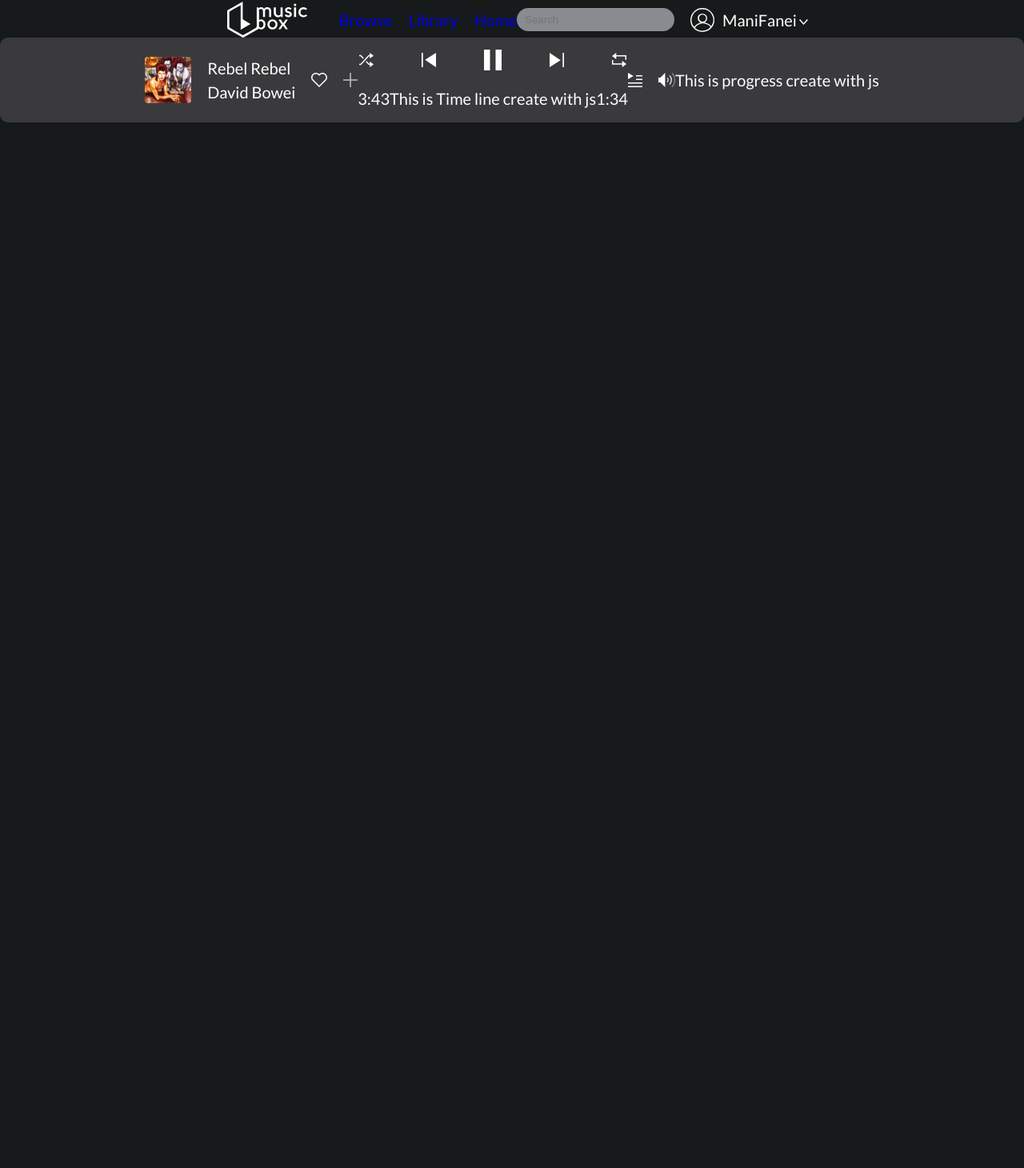
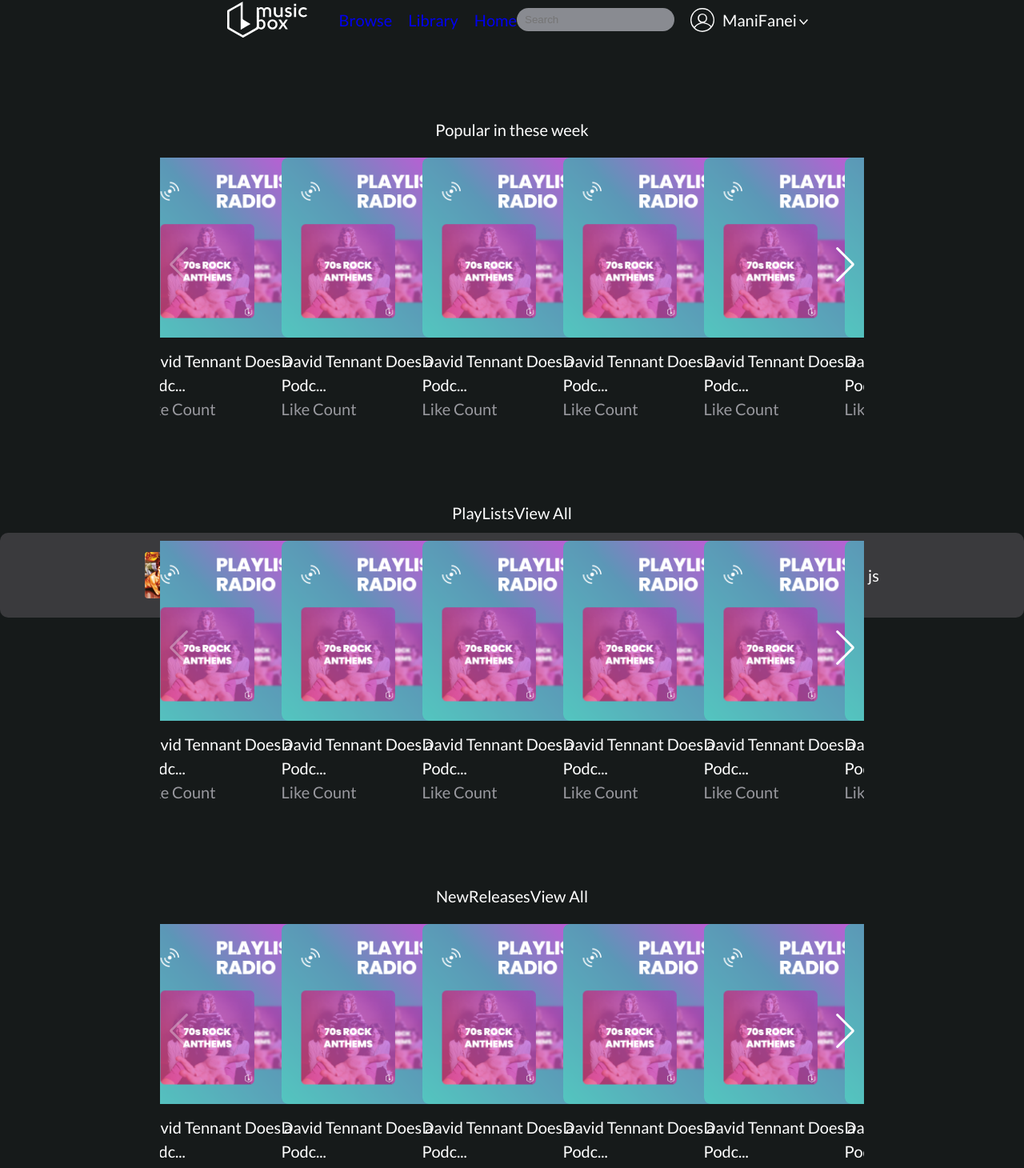
Before and after one commit to ManiPr/music-app-master-master, a React (Create React App) app: page /category in a window 1280 px wide. Shown: the part 28-1488 px from the top of the page at 80% size. Before the commit the page ends 800 px from the top, so only its background shows below. Built offline with nearby package versions, Linux system fonts and the light colour scheme.

Commit message:
Category-Detail

```diff
--- a/src/components/music/Music.css
+++ b/src/components/music/Music.css
@@ -1,18 +1,29 @@
-.music{
+/* .music{
+
+}
+.music__image-container{
     position: relative;
-    color: white;
-    width: 70%;
+    display: inline-block;
+    overflow: hidden;
 }
-.music:hover:before{
-    content: '';
-    background:var(--bg-hover);
-    position:absolute;
+.music__image-container::before{
+    content: "";
+    position: absolute;
+    top: -2.4rem;
+    left: 1rem;
+    bottom: 0;
     width: 100%;
-    height: 86%;
-    opacity: 50%;
-    border-radius: 1rem;
+    height: 100%;
+    background-color: red;
+    opacity: 0;
+    transition: opacity 0.3s;
     cursor: pointer;
     overflow: none;
+    border-top-right-radius: 6.2rem;
+}
+
+.music__container-image:hover::before {
+    opacity: 50%;
 }
 .music__content{
     gap: 2rem;
@@ -31,3 +42,104 @@
 .music__name{
 
 }
+
+
+
+
+
+
+
+
+
+
+
+
+.music__container-image::before {
+    content: "";
+    position: absolute;
+    top: -2.4rem;
+    left: 1rem;
+    bottom: 0;
+    width: 100%;
+    height: 100%;
+    background-color: var(--bg-hover);
+    opacity: 0;
+    transition: opacity 0.3s;
+    cursor: pointer;
+    overflow: none;
+    border-top-right-radius: 6.2rem;
+}
+
+.music__container-image:hover::before {
+    opacity: 50%;
+} */
+.music{
+}
+.music__wrapper{
+    flex-direction: column;
+    position: relative;
+}
+
+.music__container-image{
+    position: relative;
+    display: inline-block;
+    overflow: hidden;
+}
+.music__container-image::before {
+    content: "";
+    position: absolute;
+    top: 0;
+    left:0;
+    bottom: 0;
+    width: 100%;
+    height: 96.5%;
+    background-color: var(--bg-hover);
+    opacity: 0;
+    transition: opacity 0.3s;
+    cursor: pointer;
+    overflow: hidden;
+    border-top-left-radius: 1rem;
+    border-top-right-radius: 1rem;
+    border-bottom-left-radius:1rem;
+    border-bottom-right-radius:1rem;
+}
+
+.music__container-image:hover::before {
+    opacity: 50%;
+}
+.music__image{
+    cursor: pointer;
+
+}
+.music__information{
+    flex-direction: column;
+    align-items: flex-start;
+}
+.music__name{
+    cursor: pointer;
+
+}
+.music__creator{
+    font-size: 2rem;
+    color: var(--text-hover);
+    cursor: pointer;
+
+}
+.music__content{
+    top: 10rem;
+    right: 7rem;
+    position: absolute;
+    gap: 2rem;
+    cursor: pointer;
+    display: none;
+}
+.music__container-image:hover + .music__content {
+    display: flex;
+}
+.swiper-button-next,
+.swiper-button-prev {
+  left: 50%;
+  transform: translateY(-70%);
+  --swiper-navigation-color:var(--white);
+
+}
--- a/src/components/music/Music.js
+++ b/src/components/music/Music.js
@@ -8,17 +8,32 @@ import play from '../../assets/images/SVG File/Play.svg'
 export default function Music({props}) {
   return (
     <>
-    <div className='music'>
+      {/* <div className='music__image-container'>
       <img className='music__image' src={playlist} alt='Playlist' />
+      </div>
       <p className='music__name'>
         {props.Name}
-      </p>
-      <div className='music__content center'>
+      </p> */}
+       <div className='music center'>
+        <div className='music__wrapper'>
+            <div className='music__container-image'>
+            <img className='music__image' src={playlist} alt='Playlist' />
+            </div>
+
+        <div className='music__information center'>
+        <p className='music__name'>
+        David Tennant Does a Podc...
+        </p>
+        <p className='music__creator'>Like Count</p>
+        </div>
+        </div>
+
+    </div>
+    <div className='music__content center'>
         <img className='recently-played__button' src={heart} alt='Heart' />
         <img className='recently-played__button' src={play} alt='Play' />
         <img className='recently-played__button' src={more} alt='More' />
       </div>
-    </div>
     </>
   );
 }
--- /dev/null
+++ b/src/pages/category-detail/CategoryDetail.js
@@ -0,0 +1,97 @@
+import React,{useState} from 'react'
+import { Swiper, SwiperSlide } from 'swiper/react';
+import { MusicData } from '../../datas';
+import Music from '../../components/music/Music'
+import { Navigation } from 'swiper/modules';
+import 'swiper/css';
+import 'swiper/css/navigation';
+import Artist from '../../components/artist/Artist'
+
+export default function CategoryDetail() {
+  const [musicList, setMusicList] = useState(MusicData);
+
+  return (
+    <>
+      <div className='category-detail'>
+      <section className='recently-played sectoin-margin-top '>
+        <div className='container'>
+          <div className='recently-played__wrapper sectoin-wrapper'>
+            <div className='recently-played__top sectoin-top center'>
+            <p className='recetly-played__title section-title'>Popular in these week</p>
+            </div>
+            <div className='section-box '>
+              <div>
+              <Swiper navigation={true} modules={[Navigation]} className='mySwiper' slidesPerView={5}>
+              {musicList.map((music) => (
+            <SwiperSlide key={music.Id}>
+            <Music props={music} />
+            </SwiperSlide>
+            ))}
+            </Swiper>
+              </div>
+              </div>
+
+          </div>
+          </div>
+        </section>
+        <section className='recently-played sectoin-margin-top '>
+        <div className='container'>
+          <div className='recently-played__wrapper sectoin-wrapper'>
+            <div className='recently-played__top sectoin-top center'>
+            <p className='recetly-played__title section-title'>PlayLists</p>
+            <p>View All</p>
+            </div>
+            <div className='section-box '>
+              <div>
+              <Swiper  navigation={true} modules={[Navigation]} className='mySwiper' slidesPerView={5}>
+              {musicList.map((music) => (
+            <SwiperSlide key={music.Id}>
+            <Music props={music} />
+            </SwiperSlide>
+            ))}
+            </Swiper>
+              </div>
+              </div>
+
+          </div>
+          </div>
+        </section>
+        <section className='recently-played sectoin-margin-top '>
+        <div className='container'>
+          <div className='recently-played__wrapper sectoin-wrapper'>
+            <div className='recently-played__top sectoin-top center'>
+            <p className='recetly-played__title section-title'>NewReleases</p>
+            <p>View All</p>
+            </div>
+            <div className='section-box '>
+              <div>
+              <Swiper  navigation={true} modules={[Navigation]} className='mySwiper' slidesPerView={5}>
+              {musicList.map((music) => (
+            <SwiperSlide key={music.Id}>
+            <Music props={music} />
+            </SwiperSlide>
+            ))}
+            </Swiper>
+              </div>
+              </div>
+
+          </div>
+          </div>
+        </section>
+        <section className='artists sectoin-margin-top'>
+        <div className='container'>
+          <div className='artist__wrapper sectoin-wrapper'>
+          <div className='artist__top sectoin-top center'>
+            <p className='artist__title section-title'>You might like these artists</p>
+
+            </div>
+            <div className='artist__musics section-box '>
+            <Artist></Artist>
+            </div>
+          </div>
+        </div>
+      </section>
+      </div>
+    </>
+  )
+}
--- a/src/pages/category/Category.js
+++ b/src/pages/category/Category.js
@@ -4,7 +4,7 @@ import Artist from '../../components/artist/Artist'
 const Category = () => {
     return (
         <>
-             <section className='artists sectoin-margin-top'>
+          <section className='artists sectoin-margin-top'>
         <div className='container'>
           <div className='artist__wrapper sectoin-wrapper'>
           <div className='artist__top sectoin-top center'>
@@ -16,7 +16,7 @@ const Category = () => {
             </div>
           </div>
         </div>
-      </section>
+          </section>
         </>
     );
 }
--- a/src/routes.js
+++ b/src/routes.js
@@ -2,12 +2,13 @@ import Home from './pages/home/Home'
 import GenresMoods from './pages/browser/genres-moods/GenresMoods'
 import NewReleases from './pages/browser/new-releases/NewReleases'
 import Podcast from './pages/browser/podcasts/Podcast'
-
+import CategoryDetail from './pages/category-detail/CategoryDetail'
 let routes = [
     {path: '/', element: <Home />},
     {path: '/browse', element: <GenresMoods />},
     {path: '/NewReleases', element: <NewReleases />},
     {path: '/Podcasts', element: <Podcast />},
+    {path: '/category', element: <CategoryDetail />},
 ]
 
 export default routes
```
Also changed, not shown: src/pages/browser/podcasts/Podcast.js (+10 -9 lines), src/pages/category-detail/CategoryDetail.css (added).
